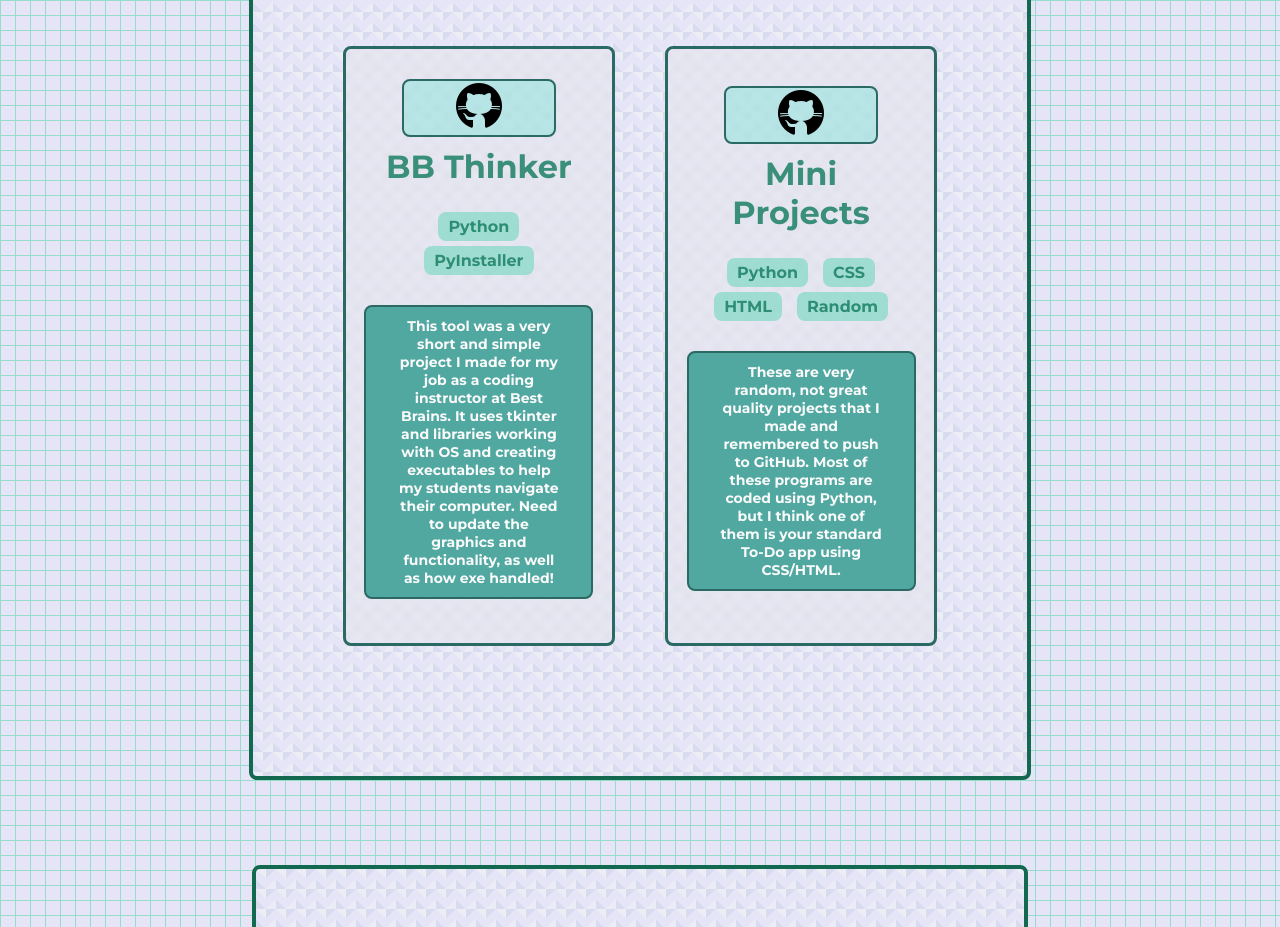
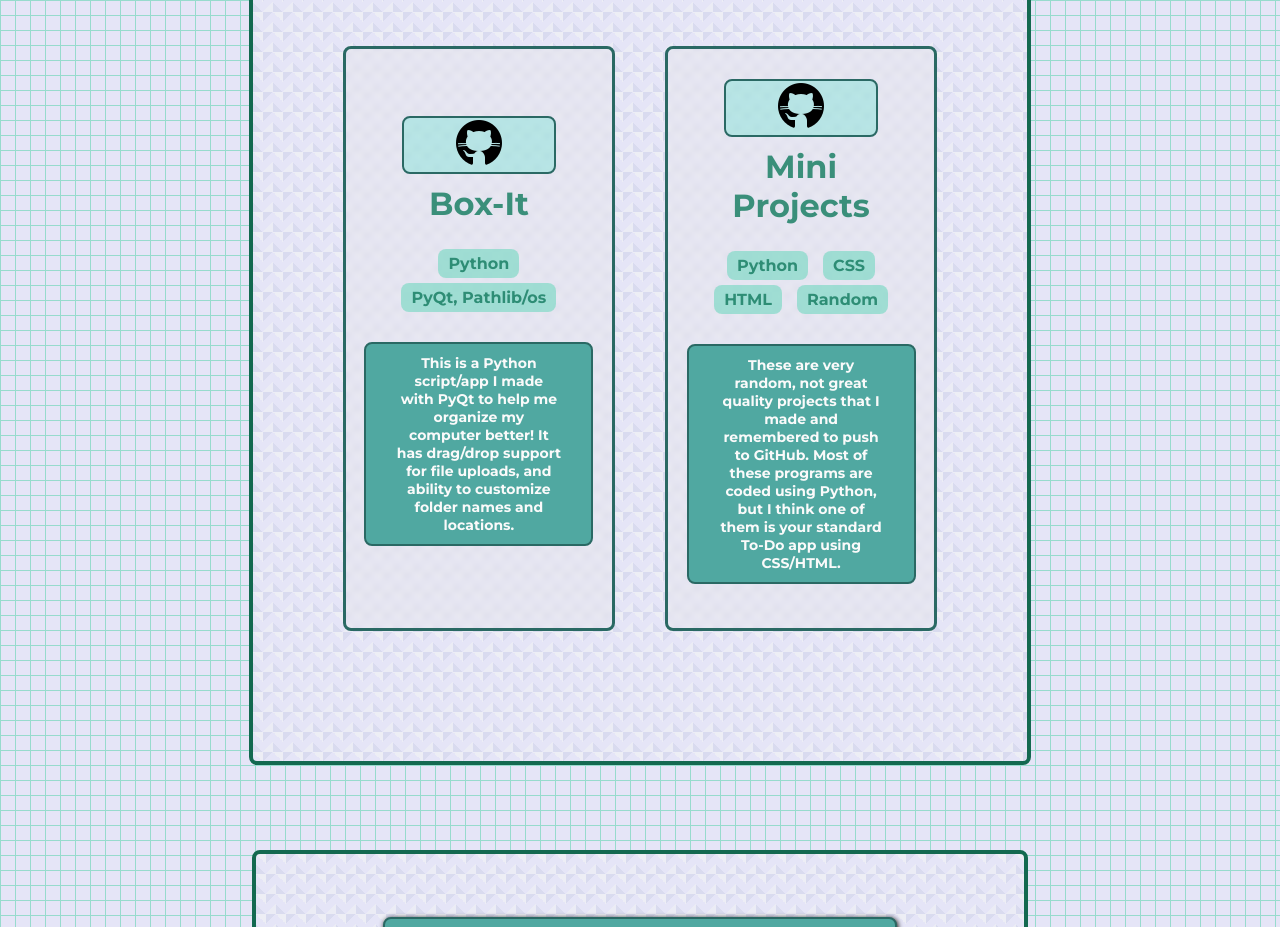
Before and after one commit to Gitphin/portfolio-site, a React (Vite) app: page / in a window 1280 px wide. Shown: the part 4560-5487 px from the top of the page. Built offline with nearby package versions, Linux system fonts and the light colour scheme.

Commit message:
Update Projects.jsx

```diff
--- a/src/components/projects/Projects.jsx
+++ b/src/components/projects/Projects.jsx
@@ -36,10 +36,10 @@ const project_data = [
 
     {
         image: github,
-        link: "https://github.com/Gitphin/bestbrains-thinker",
-        title: 'BB Thinker',
-        skills: ['Python', 'PyInstaller'],
-        description: "This tool was a very short and simple project I made for my job as a coding instructor at Best Brains. It uses tkinter and libraries working with OS and creating executables to help my students navigate their computer. Need to update the graphics and functionality, as well as how exe handled!",
+        link: "https://github.com/Gitphin/box-it",
+        title: 'Box-It',
+        skills: ['Python', 'PyQt, Pathlib/os'],
+        description: "This is a Python script/app I made with PyQt to help me organize my computer better! It has drag/drop support for file uploads, and ability to customize folder names and locations.",
     },
 
     {
```
